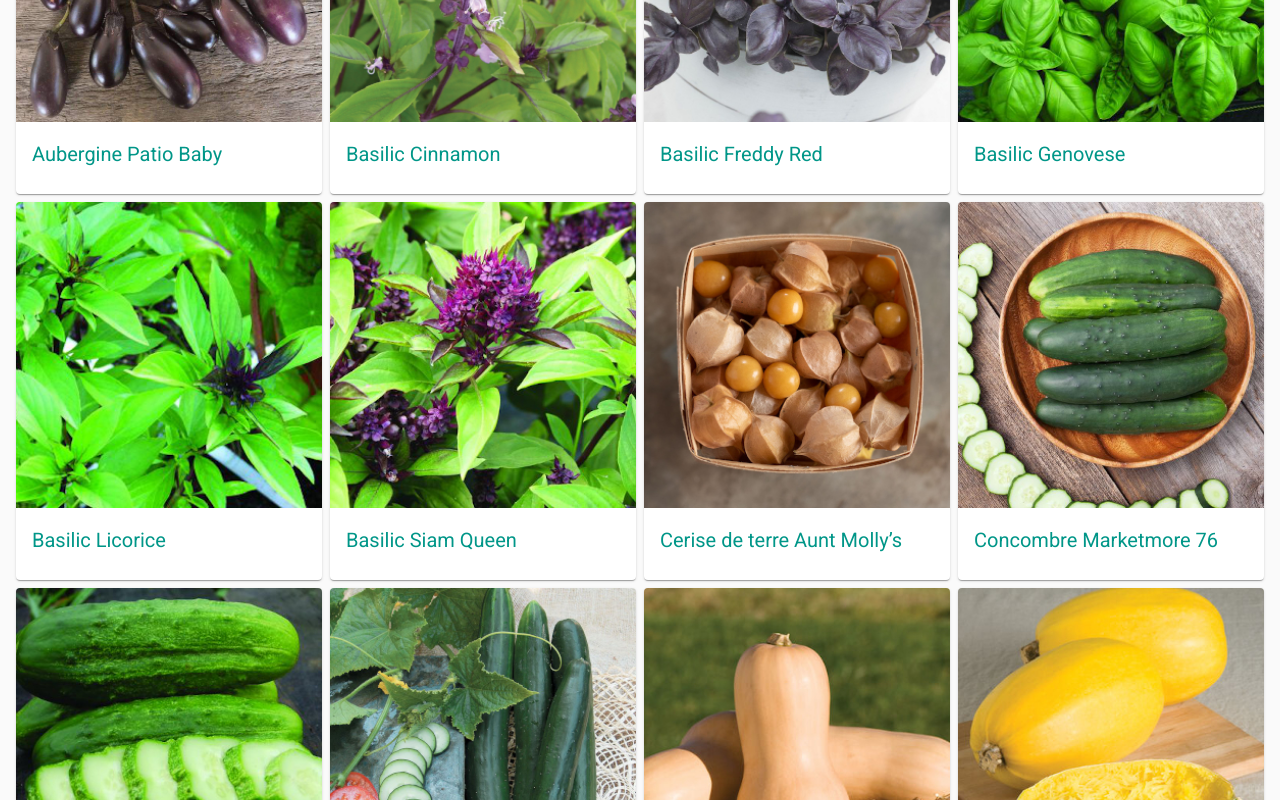
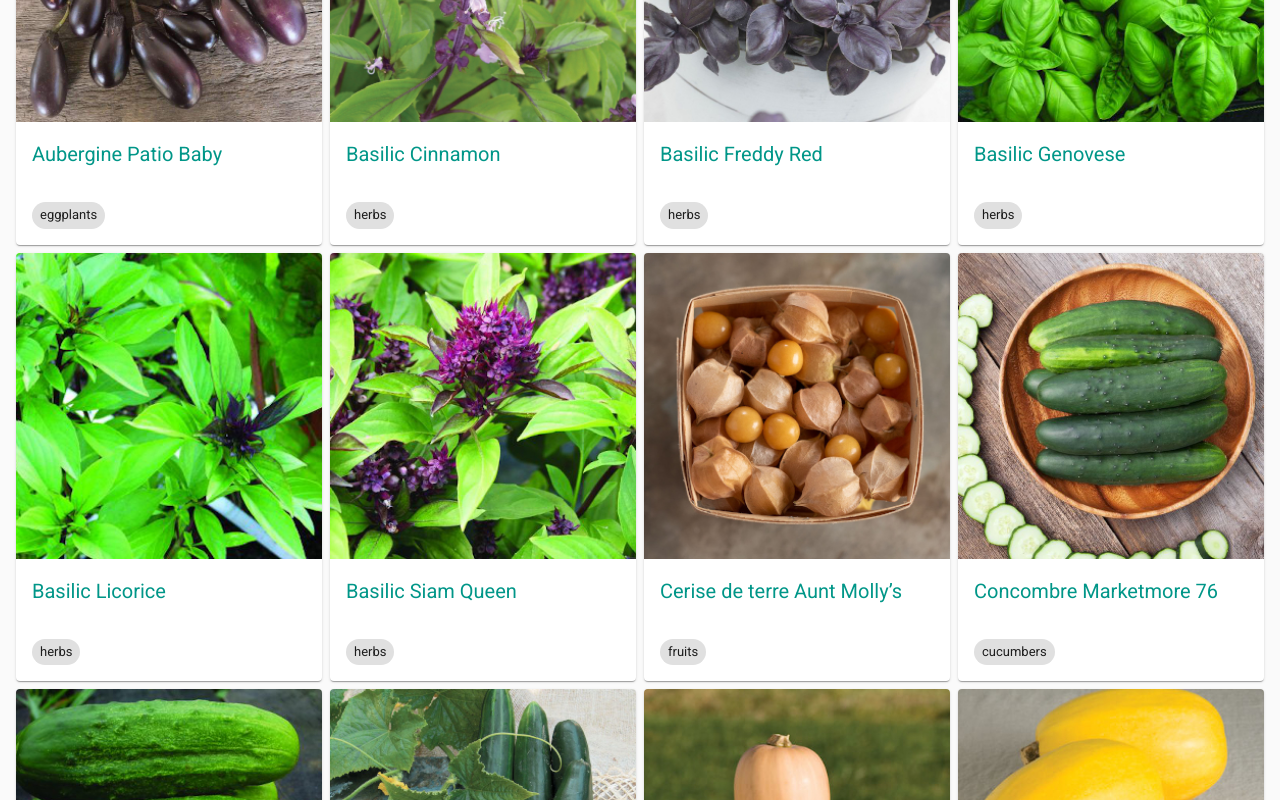
Before and after one commit to fredericbarry/amelegumes, a React (Create React App) app: page / in a window 1280 px wide. Shown: the part 1000-1800 px from the top of the page. Built offline with nearby package versions, Linux system fonts and the light colour scheme.

Commit message:
Display product category

```diff
--- a/src/components/Product/Product.css
+++ b/src/components/Product/Product.css
@@ -2,12 +2,9 @@
   color: rgba(0, 0, 0, 0.87);
   background-color: #ffffff;
   transition: box-shadow 300ms cubic-bezier(0.4, 0, 0.2, 1) 0ms;
-
   border-radius: 4px;
-
   box-shadow: 0px 2px 1px -1px rgba(0, 0, 0, 0.2),
     0px 1px 1px 0px rgba(0, 0, 0, 0.14), 0px 1px 3px 0px rgba(0, 0, 0, 0.12);
-
   overflow: hidden;
 }
 
@@ -15,7 +12,6 @@
   background-size: cover;
   background-repeat: no-repeat;
   background-position: center;
-
   display: block;
   object-fit: cover;
   width: 100%;
@@ -31,9 +27,25 @@
 
 .ProductName {
   color: #009688;
+  cursor: default;
   font-size: 1.25rem;
   font-weight: 400;
   line-height: 1.6;
-
   margin: 0;
 }
+
+.ProductActions {
+  align-items: center;
+  display: flex;
+  padding: 16px;
+}
+
+.ProductCategory {
+  background-color: #e0e0e0;
+  border-radius: 16px;
+  color: rgba(0, 0, 0, 0.87);
+  cursor: default;
+  font-size: 0.8125rem;
+  padding: 4px 8px;
+  vertical-align: middle;
+}
--- a/src/components/Product/Product.js
+++ b/src/components/Product/Product.js
@@ -2,7 +2,7 @@ import React from "react";
 
 import "./Product.css";
 
-const Product = ({ name, image }) => {
+const Product = ({ name, category, image }) => {
   return (
     <div className="ProductContainer">
       <img
@@ -13,6 +13,9 @@ const Product = ({ name, image }) => {
       <div className="ProductContent">
         <h2 className="ProductName">{name}</h2>
       </div>
+      <div className="ProductActions">
+        <div className="ProductCategory">{category}</div>
+      </div>
     </div>
   );
 };
--- a/src/components/Products/Products.js
+++ b/src/components/Products/Products.js
@@ -13,6 +13,7 @@ const Products = ({ products }) => {
             <Product
               key={products[i].id}
               name={products[i].name}
+              category={products[i].category}
               image={products[i].image}
               description={products[i].description}
             />
```
